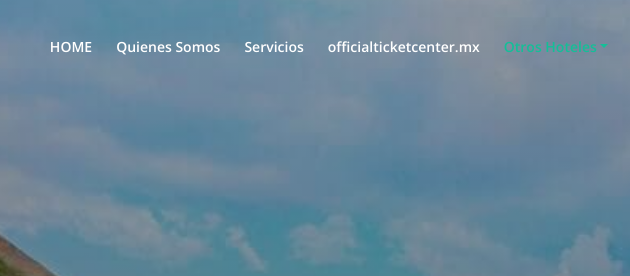
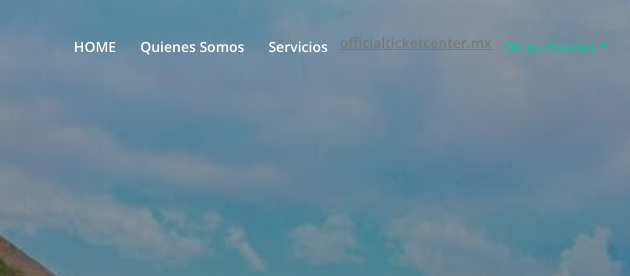
Before and after one commit to alexraf874/xcaretsas, a plain HTML site: page index.html in a window 1280 px wide. Shown: the top 276 px of the page, 504-1134 px from the left. Drawn offline with nearby package versions, Linux system fonts and the light colour scheme.

Commit message:
asa
asds

```diff
--- a/index.html
+++ b/index.html
@@ -73,7 +73,7 @@
                 </li>
 
                 <li class="nav-item">
-                    <a class="nav-link page-scroll" href="officialticketcenter.mx">officialticketcenter.mx</a>
+                    <a  href="officialticketcenter.mx">officialticketcenter.mx</a>
                 </li>
 
                 <!-- Dropdown Menu -->
```
